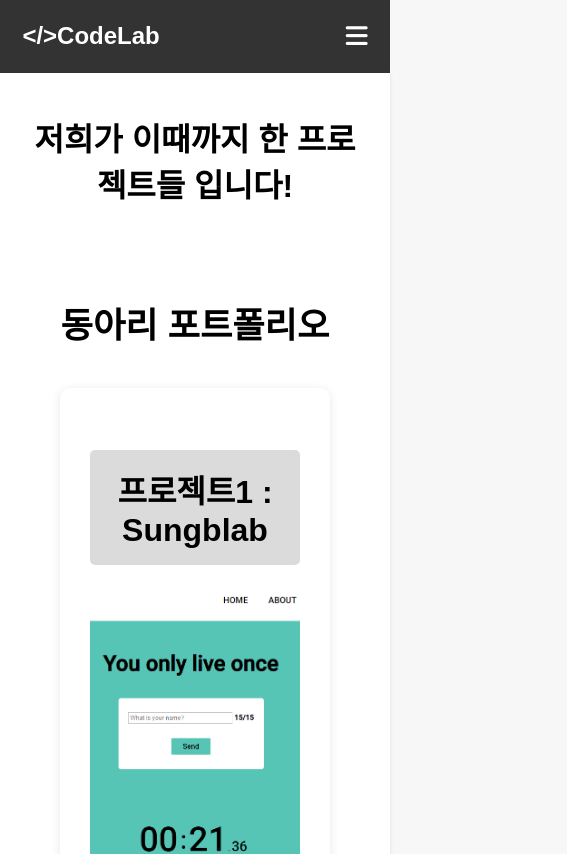
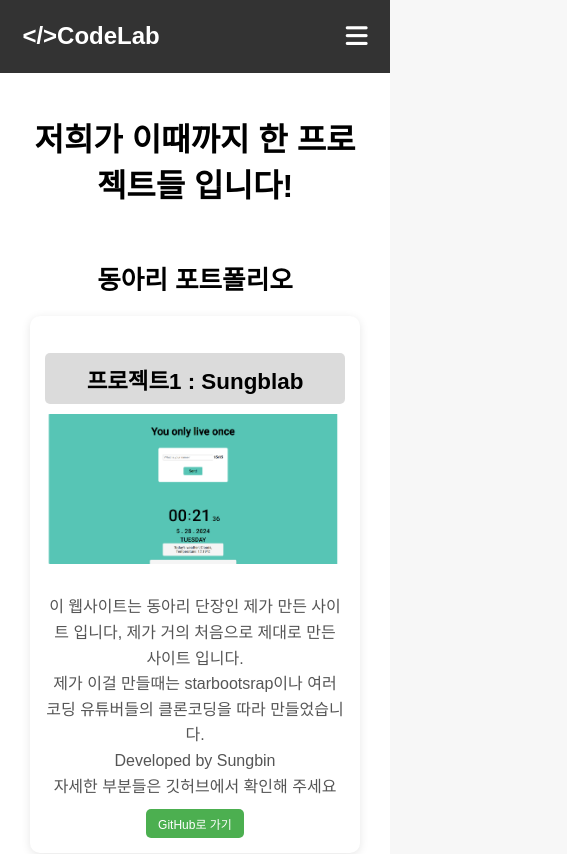
Before and after one commit to Sungblab/Codelap, a plain HTML site: page portfolio.html in a window 390 px wide. Shown: the top 854 px of the page, 567 px wide, since content can reach past the window. Drawn offline with Linux system fonts and the light colour scheme; a web font is replaced by a local one.

Commit message:
Update style-portfolio.css

```diff
--- a/style/style-portfolio.css
+++ b/style/style-portfolio.css
@@ -66,3 +66,41 @@ h2 {
 .btn:hover {
   background-color: #45a049;
 }
+
+@media (max-width: 800px) {
+  .portfolio-container {
+    padding: 10px;
+  }
+
+  h2 {
+    font-size: 1.6rem;
+    margin-bottom: 20px;
+  }
+
+  .project {
+    padding: 15px;
+    margin-bottom: 20px;
+  }
+
+  .project h3 {
+    font-size: 1.4rem;
+    margin-bottom: 10px;
+    padding-top: 0.6rem;
+    padding-bottom: 0.6rem;
+  }
+
+  .project-image {
+    max-height: 150px;
+    margin-bottom: 10px;
+  }
+
+  .project p {
+    font-size: 1rem;
+    margin-bottom: 10px;
+  }
+
+  .btn {
+    padding: 6px 12px;
+    font-size: 12px;
+  }
+}
```
